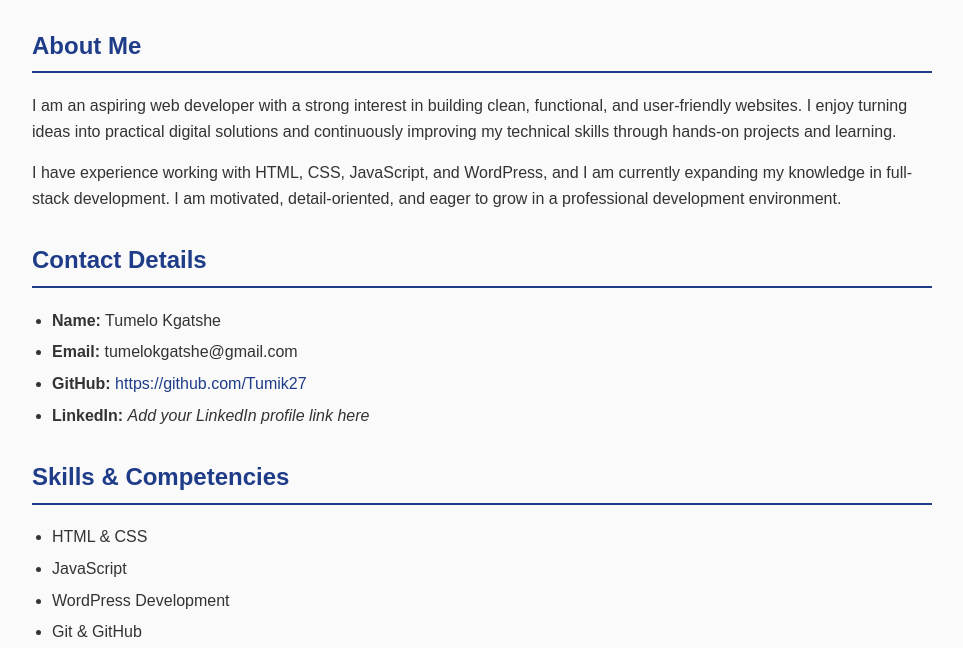
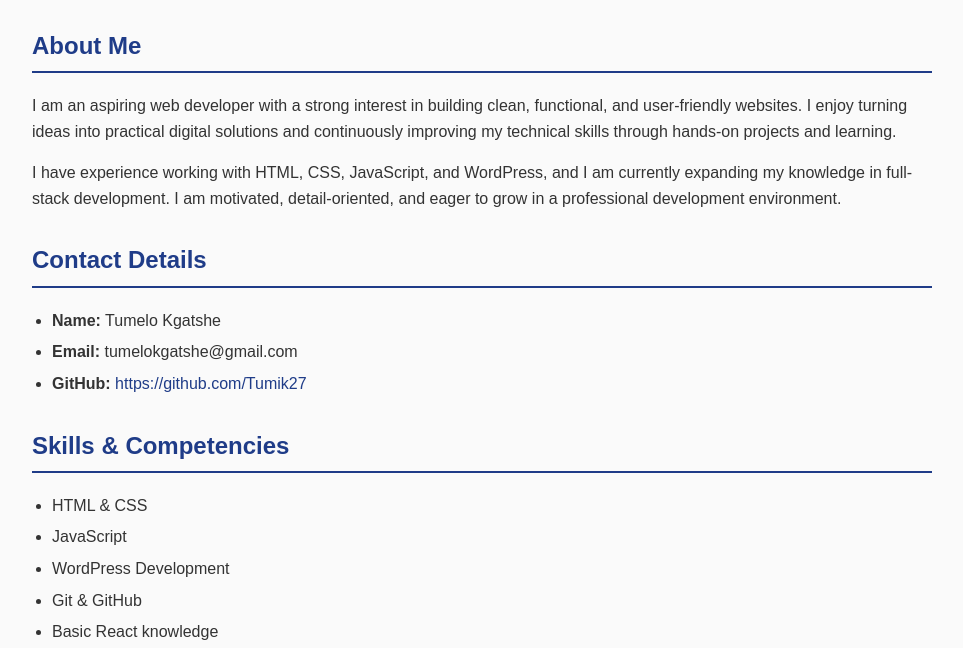
Before and after one commit to Tumik27/MyCV, a plain HTML site: page index.html in a window 1280 px wide. Shown: the part 136-784 px from the top of the page, without its empty margins (158-1121 px from the left). Drawn offline with Linux system fonts and the light colour scheme.

Commit message:
Update index.html

```diff
--- a/index.html
+++ b/index.html
@@ -37,10 +37,6 @@
                 https://github.com/Tumik27
             </a>
         </li>
-        <li>
-            <strong>LinkedIn:</strong>
-            <em>Add your LinkedIn profile link here</em>
-        </li>
     </ul>
 
     <h2>Skills & Competencies</h2>
```
